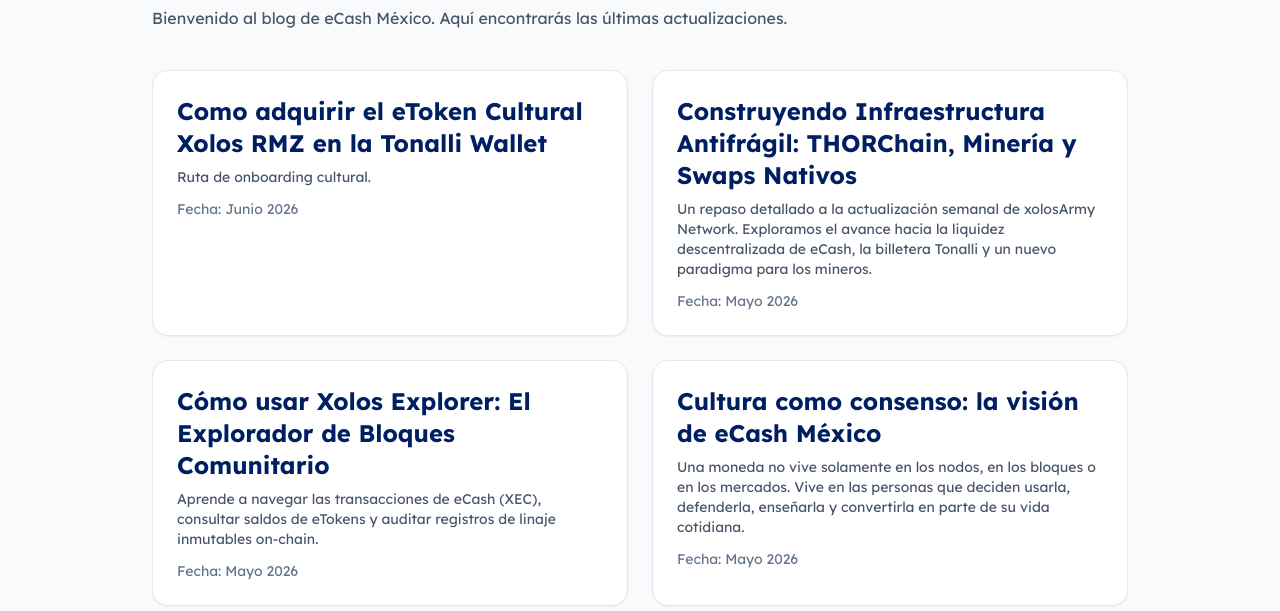
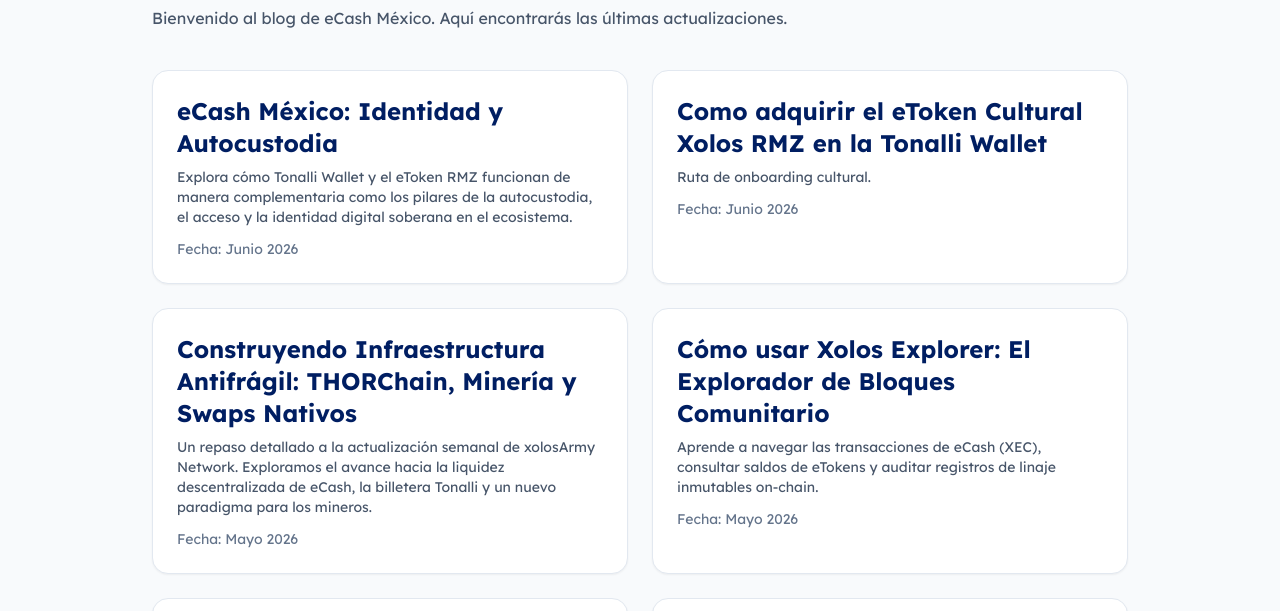
Before and after one commit to XolosRMZ/ecash-mexico, a website: page blog/index.html in a window 1280 px wide. Shown: the part 183-794 px from the top of the page. Drawn offline with Linux system fonts and the light colour scheme.

Commit message:
Update index.html

```diff
--- a/blog/index.html
+++ b/blog/index.html
@@ -89,7 +89,24 @@
 
 
 
+
          <article
+          class="bg-white border border-slate-200 rounded-2xl p-6 shadow-sm hover:border-[#007ea7] hover:-translate-y-1 hover:shadow-lg transition-all"
+        >
+          <h2 class="text-2xl font-bold text-[#001e62] mb-2">
+            <a
+              href="./tonalli-wallet-y-xolos-rmz-ecash-mexico.html"
+              class="hover:text-[#007ea7]"
+              aria-label="xolosArmy Network Weekly Update"
+              >eCash México: Identidad y Autocustodia
+            </a>
+          </h2>
+          <p class="text-slate-600 text-sm mb-3">
+            Explora cómo Tonalli Wallet y el eToken RMZ funcionan de manera complementaria como los pilares de la autocustodia, el acceso y la identidad digital soberana en el ecosistema.
+          <p class="text-sm text-slate-500">Fecha: Junio 2026</p>
+        </article>
+
+        <article
           class="bg-white border border-slate-200 rounded-2xl p-6 shadow-sm hover:border-[#007ea7] hover:-translate-y-1 hover:shadow-lg transition-all"
         >
           <h2 class="text-2xl font-bold text-[#001e62] mb-2">
```
